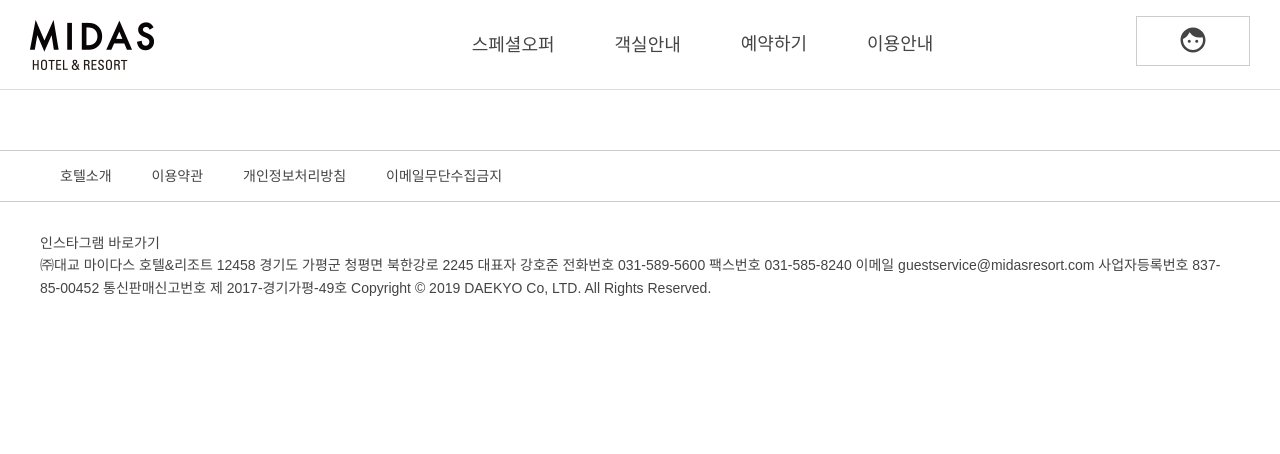
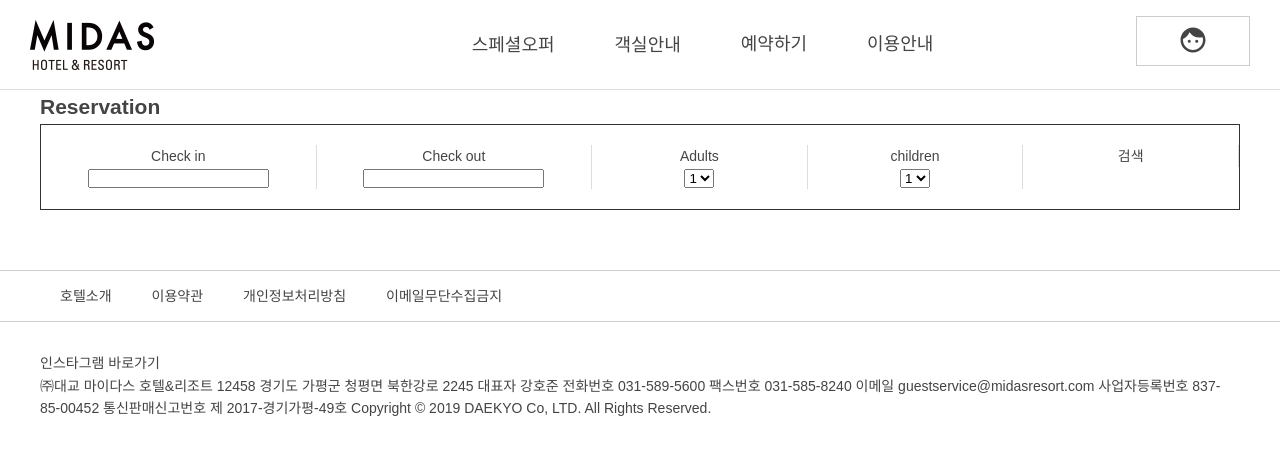
Before and after one commit to namminimi/lottehotels-react, a React (Create React App) app: page /reservation in a window 1280 px wide. Shown: the top 454 px of the page. Built offline with nearby package versions, Linux system fonts and the light colour scheme.

Commit message:
lottehotels-react

```diff
--- a/package.json
+++ b/package.json
@@ -11,6 +11,7 @@
     "axios": "^1.2.6",
     "react": "^18.2.0",
     "react-cookie": "^4.1.1",
+    "react-datepicker": "^4.10.0",
     "react-daum-postcode": "^3.1.1",
     "react-dom": "^18.2.0",
     "react-icons": "^4.7.1",
--- a/src/App.js
+++ b/src/App.js
@@ -3,14 +3,17 @@ import './App.css';
 import Footer from './components/Footer';
 import Header from './components/Header';
 import RoomContainer from './container/RoomContainer';
+import RoomDetailContainer from './container/RoomDetailContainer';
 import SpDetailContainer from './container/SpDetailContainer';
 import SpecialContainer from './container/SpecialContainer';
+import Example from './pages/Example';
 import Main from './pages/Main';
 import EditPassword from './pages/member/EditPassword';
 import IdFind from './pages/member/IdFind';
 import JoinPage from './pages/member/JoinPage';
 import Login from './pages/member/Login';
 import PassFind from './pages/member/PassFind';
+import Reservation from './pages/Reservation';
 import WriteEvent from './pages/WriteEvent';
 import WriteRoom from './pages/WriteRoom';
 
@@ -34,6 +37,9 @@ function App() {
       <Route path='/writeevent' element={<WriteEvent/>}/>
       <Route path='/writeroom' element={<WriteRoom/>}/>
       <Route path='/room' element={<RoomContainer/>}/>
+      <Route path='/roomdetail/:no' element={<RoomDetailContainer/>}/>
+      <Route path='/test' element={<Example/>}/>
+      <Route path='/reservation' element={<Reservation/>}/>
      </Routes>
      <Footer/>
     </div>
--- a/src/components/RoomItem.js
+++ b/src/components/RoomItem.js
@@ -1,4 +1,5 @@
 import React from 'react';
+import { Link } from 'react-router-dom';
 import { API_URL } from '../config/apiurl';
 import './RoomItem.css';
 
@@ -17,7 +18,7 @@ const RoomItem = ({item}) => {
                 <div className='price'>
                     {price}<br/><span>원1박</span></div>
                 <div>
-                    <button>객실 상세보기</button>
+                    <button><Link to={`/roomdetail/${item.r_no}`}>객실 상세보기</Link></button>
                     <button>예약하기</button>
                 </div>
             </div>
--- /dev/null
+++ b/src/container/RoomDetailContainer.js
@@ -0,0 +1,33 @@
+import axios from 'axios';
+import React, { useEffect } from 'react';
+import { useDispatch, useSelector } from 'react-redux';
+import { useParams } from 'react-router-dom';
+import { API_URL } from '../config/apiurl';
+import { getData } from '../moduls/special';
+import RoomDetailpage from '../pages/RoomDetailpage';
+
+
+
+const RoomDetailContainer = () => {
+    const {no} = useParams();
+    const {loading, data, error} = useSelector(state=>state.special.special)
+    const getRoomData = async () => {
+        const data = await axios.get(`${API_URL}/room/${no}`)
+        return data
+    }
+    const dispatch = useDispatch();
+    useEffect(()=>{
+        dispatch(getData(getRoomData))
+    }, [dispatch,no])
+    if(loading) return <div>로딩중입니다.</div>
+    if(error) return <div>오류발생했습니다</div>
+    if(!data) return <div>데이터가 없습니다</div>
+    console.log(data)
+    return (
+        <div>
+            <RoomDetailpage data={data}/>
+        </div>
+    );
+};
+
+export default RoomDetailContainer;
--- a/src/container/SpDetailContainer.js
+++ b/src/container/SpDetailContainer.js
@@ -1,14 +1,20 @@
+import axios from 'axios';
 import React, { useEffect } from 'react';
 import { useDispatch, useSelector } from 'react-redux';
 import { useParams } from 'react-router-dom';
+import { API_URL } from '../config/apiurl';
 import { getData } from '../moduls/special';
 
 const SpDetailContainer = () => {
     const {no} = useParams()
     const {data, loading, error} = useSelector(state=>state.special.special);
     const dispatch = useDispatch();
+    const getSpecialData = async () => {
+        const data = await axios.get(`${API_URL}/special/${no}`)
+        return data
+    }
     useEffect(()=>{
-        dispatch(getData(no))
+        dispatch(getData(getSpecialData()))
     },[dispatch, no])
     if(loading) return <div>로딩중....</div>
     if(error) return <div>에러발생</div>
--- a/src/moduls/special.js
+++ b/src/moduls/special.js
@@ -42,10 +42,10 @@ export const getDatas=(callback) => async dispatch => {
 }
 
 
-export const getData = no => async dispatch => {
+export const getData = callback => async dispatch => {
     dispatch({type:GET_DATA})
     try{
-        const response = await axios.get(`${API_URL}/special/${no}`)
+        const response = await callback()
         const data = response.data
         dispatch({type:GET_DATA_SUCCESS, data: data})
     }
--- /dev/null
+++ b/src/pages/Example.js
@@ -0,0 +1,29 @@
+import React, { useState } from "react";
+import DatePicker from "react-datepicker";
+import {ko} from "date-fns/esm/locale"
+import "react-datepicker/dist/react-datepicker.css";
+
+// CSS Modules, react-datepicker-cssmodules.css
+// import 'react-datepicker/dist/react-datepicker-cssmodules.css';
+
+const Example = ({hideDateDiv}) => {
+  const [startDate, setStartDate] = useState(new Date());
+  const [endDate, setEndDate] = useState(null)
+  const onChange = (dates) =>{
+    const [start, end] = dates;
+    setStartDate(start);
+    setEndDate(end)
+    hideDateDiv(start, end);
+  }
+  return (
+    <DatePicker selected={startDate} onChange={onChange}
+    minDate={new Date()} locale={ko}
+    startDate={startDate}
+    endDate={endDate}
+    monthsShown={2}
+    selectsRange
+    inline/>
+  );
+};
+
+export default Example
--- /dev/null
+++ b/src/pages/Reservation.css
@@ -0,0 +1,30 @@
+.reservsearch {
+    border: 1px solid #333;
+    display: flex;
+    padding: 20px 0;
+    text-align: center
+}
+
+.reservsearch > li:nth-child(1){
+    width: 46%;
+    display: flex;
+    position: relative;
+}
+
+.reservsearch >li:not(:nth-child(1)){
+    width: 18%;
+}
+.reservsearch >li >div {
+    border-right: 1px solid #ddd;
+    width: 100%;
+}
+
+.reservsearch >li> div >span {
+    display: block;
+}
+.reservsearch> li > div.checkdate {
+    position: absolute;
+    left: 0;
+    top: 50px;
+    border-right: none
+}
--- /dev/null
+++ b/src/pages/Reservation.js
@@ -0,0 +1,82 @@
+import React, { useState } from 'react';
+import Title from '../components/Title';
+import "./Reservation.css"
+import Example from './Example';
+
+
+const Reservation = () => {
+    const [isShow, setIsShow] = useState(false);
+    const [reservData, setReservData] = useState({
+        rv_checkin: "",
+        rv_checkout: "",
+        rv_adult: "",
+        rv_child: ""
+    })
+    const hideDateDiv =(start, end) => {
+        setIsShow(false)
+        setReservData({
+            ...reservData,
+            rv_checkin: start,
+            rv_checkout: end
+        })
+    }
+    const onChange = (e) => {
+        const {name, value} = e.target;
+        setReservData({
+            ...reservData,
+            [name]: value
+        })
+        console.log(reservData)
+    }
+    return (
+        <div className='inner'>
+            <Title title="Reservation"/>
+            <div className='reservation'>
+                <ul className='reservsearch'>
+                    <li>
+                        <div>
+                            <span>Check in</span>
+                            <input name='rv_checkin' onChange={onChange}
+                            onClick={()=>setIsShow(!isShow)}/>
+                        </div>
+                        <div>
+                            <span>Check out</span>
+                            <input name='rv_checkout' onChange={onChange}/>
+                        </div>
+                        <div className='checkdate'>
+                            {isShow && <Example hideDateDiv={hideDateDiv}/>}
+                        </div>
+                    </li>
+                    <li>
+                        <div>
+                            <span>Adults</span>
+                            <select name='rv_adult' onChange={onChange}>
+                                <option value={1}>1</option>
+                                <option value={2}>2</option>
+                                <option value={3}>3</option>
+                                <option value={4}>4</option>
+                            </select>
+                        </div>
+                    </li>
+                    <li>
+                        <div>
+                            <span>children</span>
+                            <select name='rv_childern' onChange={onChange}>
+                                <option value={1}>1</option>
+                                <option value={2}>2</option>
+                                <option value={3}>3</option>
+                                <option value={4}>4</option>
+                            </select>
+                        </div>
+                    </li>
+                    <li>
+                        <div>검색</div>
+                    </li>
+
+                </ul>
+            </div>
+        </div>
+    );
+};
+
+export default Reservation;
--- /dev/null
+++ b/src/pages/RoomDetailPage.css
@@ -0,0 +1,25 @@
+.roomdetail img {
+    width: 100%;
+}
+.roomtitle{
+    display: flex;
+    justify-content: space-between;
+    padding: 40px 0;
+}
+.roomtitle h3 {
+    font-size: 28px;
+    font-weight: normal;
+}
+.roominfo {
+    border-top: 1px solid #333;
+}
+.roominfo > li {
+    border-bottom: 1px solid #ddd;
+    padding: 20px 0;
+    display: flex;
+}
+.roominfo > li h4 {
+    width: 30%;
+    max-width: 160px;
+    font-size: 18px;
+}
--- /dev/null
+++ b/src/pages/RoomDetailpage.js
@@ -0,0 +1,53 @@
+import React from 'react';
+import Title from '../components/Title';
+import { API_URL } from '../config/apiurl';
+import './RoomDetailPage.css'
+
+const RoomDetailpage = ({data}) => {
+    const amenity = data.r_amenity.split('*');
+    console.log(amenity)
+    return (
+        <div className='inner roomdetail'>
+            <Title title={data.r_name}/>
+            <div >
+                <img src={`${API_URL}/upload/event/${data.r_img1}`}></img>
+                <div className='roomtitle'>
+                    <h3>{data.r_name}</h3>
+                    <button>객식예약</button>
+                </div>
+            </div>
+            <ul className='roominfo'>
+                <li>
+                    <h4>기본정보</h4>
+                    <ul>
+                        <li>객실크기: 13평</li>
+                        <li>체크인: 15:00</li>
+                        <li>이용요금: {data.r_price}</li>
+                        <li>베드타입: {data.r_bed}</li>
+                        <li>체크아웃: 11:00</li>
+                        <li>이용문의: 052-589-1234</li>
+                    </ul>
+                </li>
+                <li>
+                    <h4>어메니티</h4>
+                    <ul>
+                        {amenity.map(a=><li>{a}</li>)}
+                    </ul>
+                </li>
+                <li>
+                    <h4>이용안내</h4>
+                    <ul>
+                        <li>수용 인원 : 기준 2인 (최대 2인)</li>
+                        <li>엑스트라 베드 추가 가능 45,000원/1박 (VAT포함)</li>
+                        <li>수량이 한정되어 있으므로 사전 요청바랍니다.</li>
+                        <li>히터, 가습기, 침대 가드, 아기 침대(12개월 이하), 젖병 소독기, 어린이 발 디딤대 등 무료 대여 가능합니다.</li>
+                        <li>수량이 한정되어 있으므로 사전에 요청해 주시기 바라며, 재고 소진 시 조기 마감 될 수 있습니다.</li>
+                        <li>객실 내 금연 (실외 흡연 공간 별도 마련)</li>
+                    </ul>
+                </li>
+            </ul>
+        </div>
+    );
+};
+
+export default RoomDetailpage;
```
Also changed, not shown: 1 other file (tests, documents, lock files or other folders).
